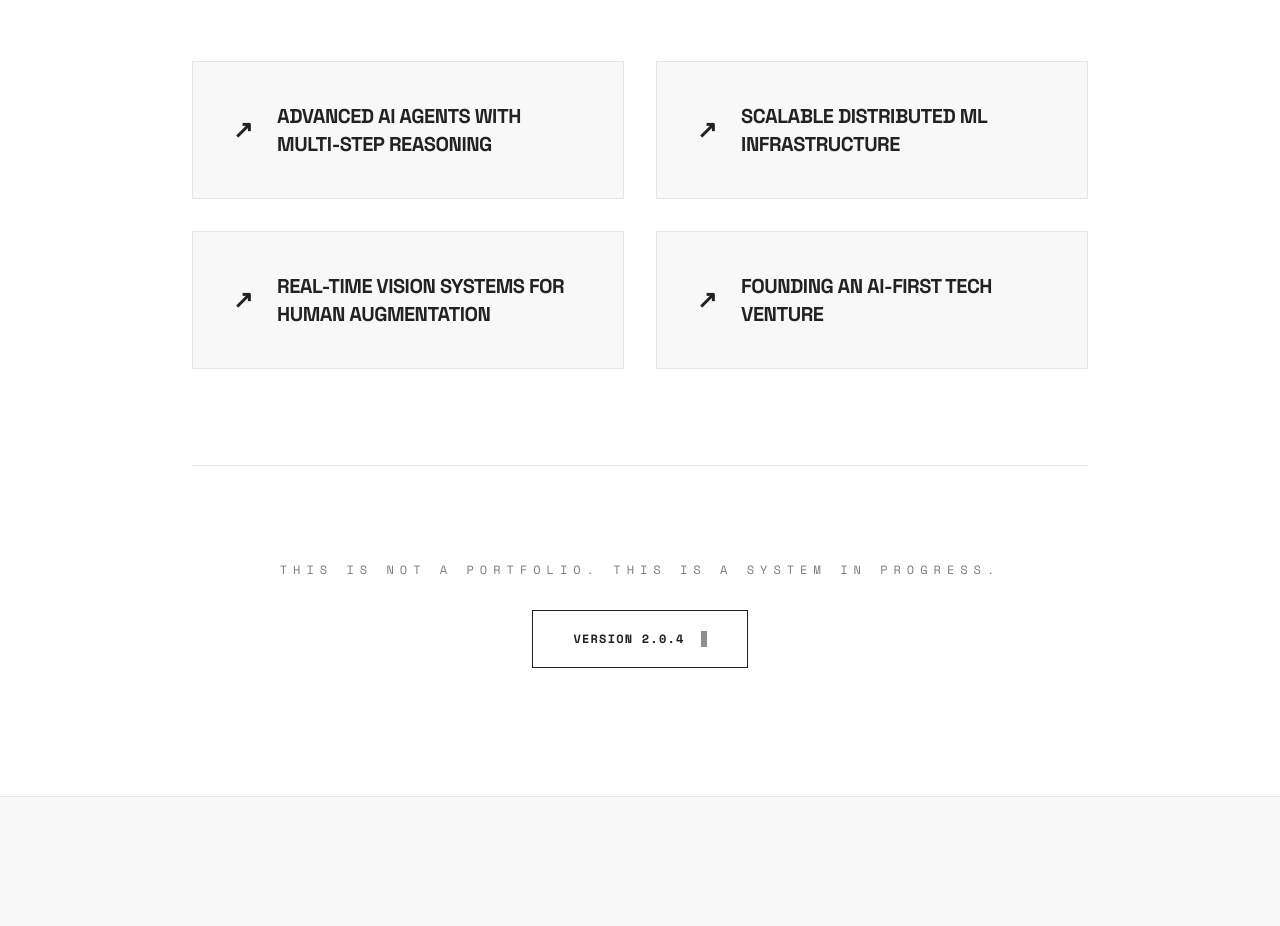
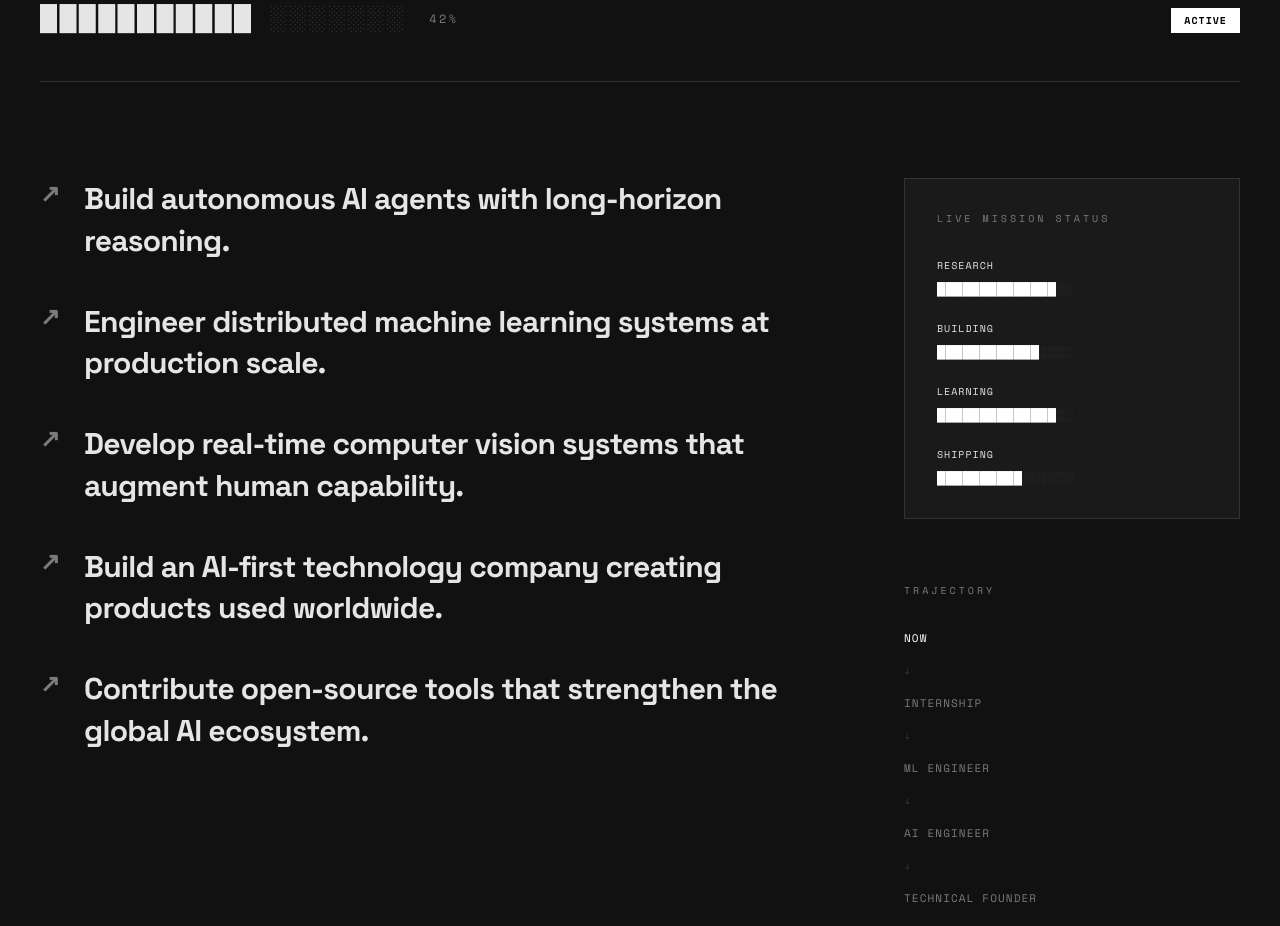
Before and after one commit to Kiransindagi/protfolio, a Next.js app: page / in a window 1280 px wide. Shown: the part 8082-9008 px from the top of the page. Built offline with nearby package versions, Linux system fonts and the light colour scheme.

Commit message:
Redesign Future Vision into Mission Protocol

```diff
--- a/components/sections/FutureVision.tsx
+++ b/components/sections/FutureVision.tsx
@@ -1,45 +1,156 @@
 "use client";
 
-import { motion } from 'framer-motion';
+import { motion, AnimatePresence } from 'framer-motion';
+import { useState, useEffect } from 'react';
 
-const goals = [
-  "Advanced AI Agents with Multi-Step Reasoning",
-  "Scalable Distributed ML Infrastructure",
-  "Real-time Vision Systems for Human Augmentation",
-  "Founding an AI-First Tech Venture",
+const objectives = [
+  "Build autonomous AI agents with long-horizon reasoning.",
+  "Engineer distributed machine learning systems at production scale.",
+  "Develop real-time computer vision systems that augment human capability.",
+  "Build an AI-first technology company creating products used worldwide.",
+  "Contribute open-source tools that strengthen the global AI ecosystem.",
 ];
 
+const statusBars = [
+  { label: "Research", progress: "██████████████", empty: "░░" },
+  { label: "Building", progress: "████████████", empty: "░░░░" },
+  { label: "Learning", progress: "██████████████", empty: "░░" },
+  { label: "Shipping", progress: "██████████", empty: "░░░░░░" },
+];
+
+const timeline = [
+  "NOW",
+  "Internship",
+  "ML Engineer",
+  "AI Engineer",
+  "Technical Founder",
+  "Building AI at Global Scale"
+];
+
+const bgWords = ["INITIALIZING...", "Loading...", "Deploying...", "Training...", "Inference...", "Completed..."];
+
 export default function FutureVision() {
+  const [bgWord, setBgWord] = useState(bgWords[0]);
+
+  useEffect(() => {
+    let i = 0;
+    const interval = setInterval(() => {
+      i = (i + 1) % bgWords.length;
+      setBgWord(bgWords[i]);
+    }, 3000);
+    return () => clearInterval(interval);
+  }, []);
+
   return (
-    <section className="relative w-full py-32 bg-white border-t border-[#E5E5E5]">
-      <div className="container">
-        <div className="max-w-4xl mx-auto text-center">
-          <span className="font-[family-name:var(--font-mono)] text-[10px] text-[#7B7B7B] uppercase tracking-[0.4em] mb-6 block">SECTION 05 / VISION</span>
-          <h2 className="text-6xl md:text-8xl font-bold text-[#222222] uppercase tracking-tighter leading-none mb-16">
-            Loading <span className="text-[#7B7B7B]">Next Phase_</span>
-          </h2>
+    <section className="relative w-full py-32 bg-[#111111] text-white overflow-hidden border-t border-[#333]">
+      {/* Subtle Background Animation */}
+      <div className="absolute inset-0 flex items-center justify-center pointer-events-none opacity-[0.02] select-none">
+        <AnimatePresence mode="wait">
+          <motion.h1
+            key={bgWord}
+            initial={{ opacity: 0, scale: 0.95 }}
+            animate={{ opacity: 1, scale: 1 }}
+            exit={{ opacity: 0, scale: 1.05 }}
+            transition={{ duration: 1.5 }}
+            className="text-[8rem] md:text-[15rem] lg:text-[20rem] font-bold uppercase tracking-tighter text-white whitespace-nowrap"
+          >
+            {bgWord}
+          </motion.h1>
+        </AnimatePresence>
+      </div>
 
-          <div className="grid grid-cols-1 md:grid-cols-2 gap-8 text-left">
-            {goals.map((goal, idx) => (
+      <div className="container relative z-10 max-w-6xl mx-auto">
+        <div className="flex flex-col md:flex-row justify-between items-start md:items-end mb-24 border-b border-[#333] pb-12 gap-8">
+          <div>
+            <span className="font-[family-name:var(--font-mono)] text-[10px] text-[#7B7B7B] uppercase tracking-[0.4em] mb-4 flex items-center gap-2">
+              SECTION_05 // MISSION PROTOCOL
+            </span>
+            <h2 className="text-4xl md:text-6xl lg:text-7xl font-bold uppercase tracking-tighter leading-tight text-[#E5E5E5] mb-6">
+              LOADING THE <br className="hidden md:block" /> NEXT DECADE...
+            </h2>
+            <div className="font-[family-name:var(--font-mono)] text-xl md:text-2xl text-[#333] tracking-widest flex items-center gap-4">
+              <span className="text-[#E5E5E5]">███████████</span>░░░░░░░ <span className="text-xs text-[#7B7B7B] ml-2 mt-1">42%</span>
+            </div>
+          </div>
+
+          <div className="flex flex-col items-start md:items-end gap-3 font-[family-name:var(--font-mono)] text-[10px] uppercase tracking-widest text-[#7B7B7B]">
+            <span>MISSION STATUS</span>
+            <span className="px-3 py-1 bg-white text-black border border-white font-bold">ACTIVE</span>
+          </div>
+        </div>
+
+        <div className="grid grid-cols-1 lg:grid-cols-12 gap-16 lg:gap-24">
+          {/* Left Column: Objectives */}
+          <div className="lg:col-span-8 flex flex-col gap-10">
+            {objectives.map((obj, idx) => (
               <motion.div
                 key={idx}
-                initial={{ opacity: 0, x: -10 }}
+                initial={{ opacity: 0, x: -20 }}
                 whileInView={{ opacity: 1, x: 0 }}
                 viewport={{ once: true }}
-                transition={{ delay: idx * 0.1 }}
-                className="p-10 bg-[#F8F8F8] border border-[#E5E5E5] hover:border-[#222222] transition-colors flex items-center gap-6"
+                transition={{ delay: idx * 0.15 }}
+                className="flex items-start gap-6 group"
               >
-                <span className="text-[#222222] font-bold text-2xl shrink-0">↗</span>
-                <span className="text-xl font-bold uppercase tracking-tight text-[#222222]">{goal}</span>
+                <span className="text-[#7B7B7B] font-bold text-xl md:text-2xl shrink-0 group-hover:text-white transition-colors">↗</span>
+                <span className="text-lg md:text-2xl lg:text-3xl font-bold tracking-tight text-[#E5E5E5] group-hover:text-white transition-colors leading-snug">
+                  {obj}
+                </span>
               </motion.div>
             ))}
           </div>
 
-          <div className="mt-24 pt-24 border-t border-[#E5E5E5]">
-            <p className="font-[family-name:var(--font-mono)] text-xs text-[#7B7B7B] uppercase tracking-[0.5em] mb-8">This is not a portfolio. This is a system in progress.</p>
-            <div className="inline-flex items-center gap-4 px-10 py-5 border border-[#222222] text-[#222222] font-bold font-[family-name:var(--font-mono)] text-xs uppercase tracking-widest">
-              Version 2.0.4 <span className="w-1.5 h-4 bg-[#222222] animate-pulse" />
+          {/* Right Column: Live Status & Timeline */}
+          <div className="lg:col-span-4 flex flex-col gap-16">
+
+            {/* Live Status Bars */}
+            <div className="p-8 border border-[#333] bg-[#1A1A1A]">
+              <h3 className="font-[family-name:var(--font-mono)] text-[10px] text-[#7B7B7B] uppercase tracking-[0.3em] mb-8 block">
+                LIVE MISSION STATUS
+              </h3>
+              <div className="flex flex-col gap-6">
+                {statusBars.map((stat, i) => (
+                  <div key={i}>
+                    <div className="flex justify-between font-[family-name:var(--font-mono)] text-[10px] text-[#E5E5E5] uppercase tracking-widest mb-2">
+                      <span>{stat.label}</span>
+                    </div>
+                    <div className="font-[family-name:var(--font-mono)] text-[#333] text-xs flex">
+                      <span className="text-white">{stat.progress}</span>
+                      <span>{stat.empty}</span>
+                    </div>
+                  </div>
+                ))}
+              </div>
             </div>
+
+            {/* Timeline Flow */}
+            <div>
+              <h3 className="font-[family-name:var(--font-mono)] text-[10px] text-[#7B7B7B] uppercase tracking-[0.3em] mb-8 block">
+                TRAJECTORY
+              </h3>
+              <div className="flex flex-col gap-4 font-[family-name:var(--font-mono)] text-[11px] uppercase tracking-widest text-[#7B7B7B]">
+                {timeline.map((step, i) => (
+                  <div key={i} className="flex flex-col gap-4">
+                    <span className={i === 0 ? "text-white" : i === timeline.length - 1 ? "text-white" : ""}>
+                      {step}
+                    </span>
+                    {i < timeline.length - 1 && (
+                      <span className="text-[#333]">↓</span>
+                    )}
+                  </div>
+                ))}
+              </div>
+            </div>
+
+          </div>
+        </div>
+
+        {/* Final Statement */}
+        <div className="mt-32 pt-24 border-t border-[#333] text-center flex flex-col items-center">
+          <p className="font-[family-name:var(--font-mono)] text-sm md:text-base text-[#7B7B7B] uppercase tracking-[0.3em] mb-6">
+            This isn't a portfolio.
+          </p>
+          <div className="inline-flex items-center gap-4 px-8 py-5 border border-[#E5E5E5] bg-white text-black font-bold font-[family-name:var(--font-mono)] text-xs md:text-sm uppercase tracking-widest">
+            It's version 3.5.0 of a lifelong engineering mission. <span className="w-2 h-4 bg-black animate-pulse" />
           </div>
         </div>
       </div>
```
Also changed, not shown: components/projects/OSModal.tsx (added), components/projects/ProjectCard.tsx (indentation only).
